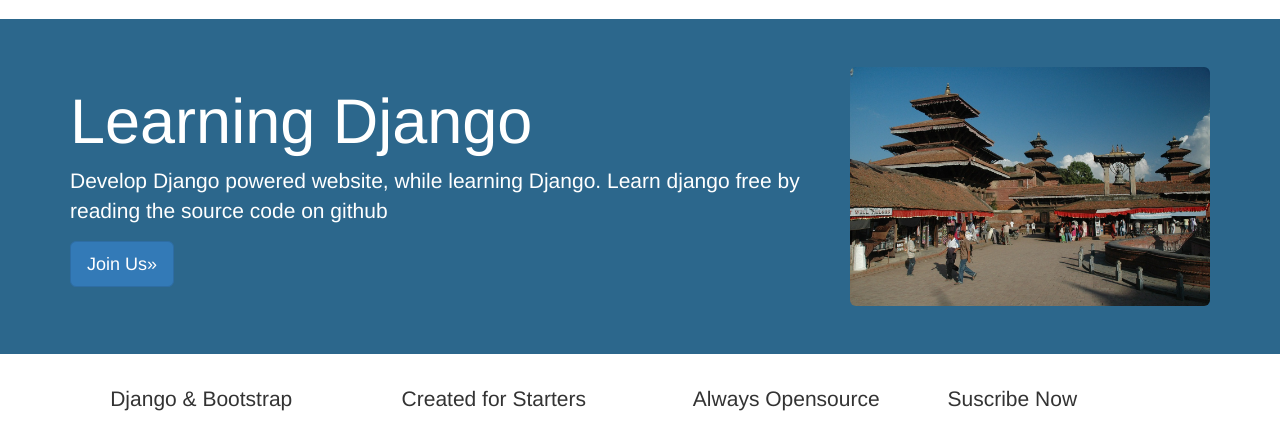
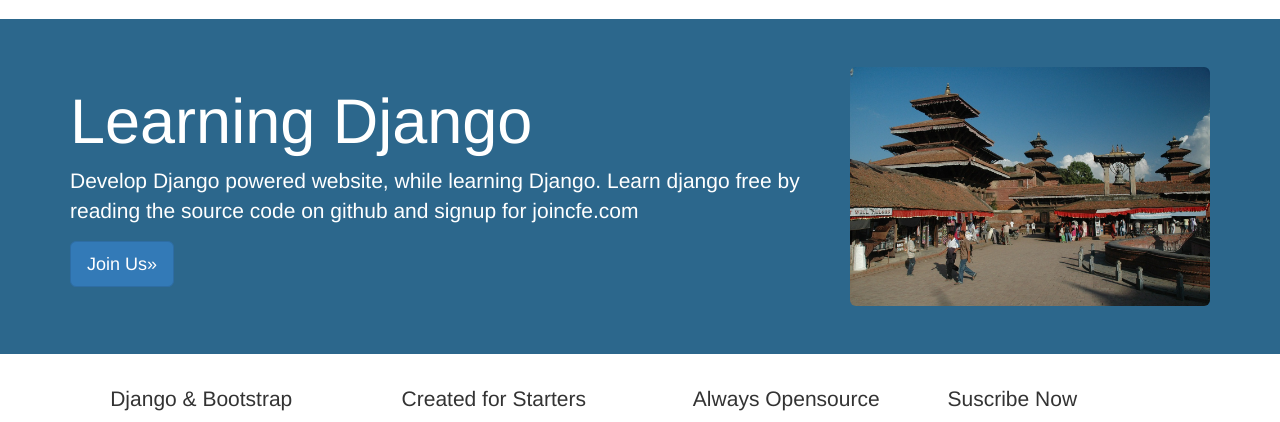
Before and after one commit to nix1947/td18, a Django app: page / in a window 1280 px wide. Shown: the part 51-473 px from the top of the page. Run offline with Django 3.2, Linux system fonts and the light colour scheme; some libraries are stand-ins or nearby versions.

Commit message:
home modified

```diff
--- a/newsletter/templates/newsletter/home.html
+++ b/newsletter/templates/newsletter/home.html
@@ -25,7 +25,7 @@
 				<div class="row">
 					<div class="col-sm-8" style="color: #FFF">
 						<h1>Learning Django</h1>
-				        <p>Develop Django powered website, while learning Django. Learn django free by reading the source code on github</p>
+				        <p>Develop Django powered website, while learning Django. Learn django free by reading the source code on github and signup for joincfe.com </p>
 				        <p>
 				          <a class="btn btn-lg btn-primary" href="{% url 'registration_register' %}" role="button"> Join Us&raquo;</a>
 				        </p>
```
